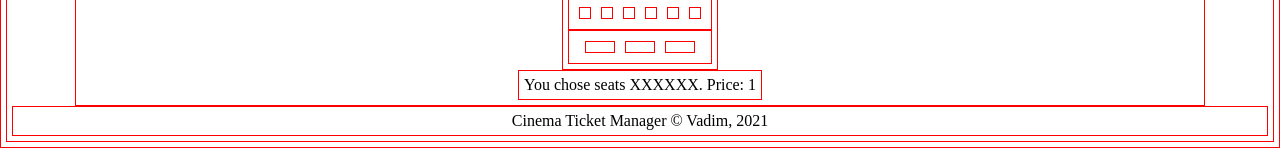
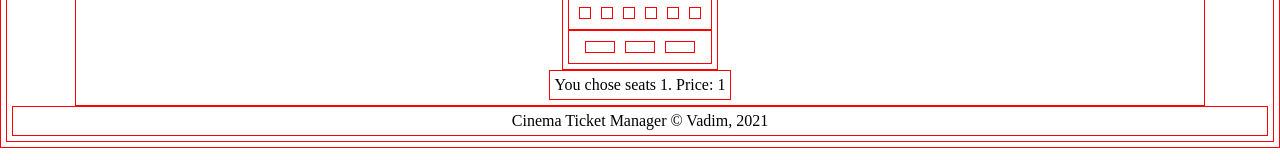
Before and after one commit to VadimRabeko/Cinema, a plain HTML site: page index.html in a window 1280 px wide. Both pictures are taken after a click on the element 584 px from the left and 153 px from the top of the page. Shown: the part 242-402 px from the top of the page. Drawn offline with Linux system fonts and the light colour scheme.

Commit message:
add minor changes

```diff
--- a/main.js
+++ b/main.js
@@ -3,7 +3,10 @@
 const buttonUSD = document.getElementById('button_usd');
 const buttonBYN = document.getElementById('button_byn');
 let price = 1;
+let priceCounter = 0;
 let switcher = false;
+let chosenArray = [];
+
 const seats = document.querySelectorAll('.seats_place');
 // const seatsPrice = document.
 
@@ -13,7 +16,7 @@ buttonUSD.addEventListener('click', () => {
 });
 buttonBYN.addEventListener('click', () => {
     if (switcher === false) {
-        price = price * 2.55;
+        price *= 2.55;
         switcher = true;
     }
 });
@@ -36,15 +39,13 @@ function chooseSeat() {
     removeInfoSeat(); // после оплаты аттрибут выбранный становится оплаченым
     event.target.setAttribute('status', 'chosen'); //добавить кнопку отменить выбор
     const selectDiv = document.getElementById('select');
-    const selectedDiv = document.createElement('div');
 
-    if (selectedDiv) {
-        selectedDiv.setAttribute('id', 'selected');
-        document.body.append(selectedDiv);
-        selectDiv.replaceWith(selectedDiv);
-    }
+    priceCounter += event.target.getAttribute('price') * price;
+    chosenArray.push(event.target.id);
 
-    selectedDiv.innerHTML = `You chose seats XXXXXX. Price: ${price}`; // добавить массив выбраных мест
+    selectDiv.innerHTML = `You chose seats ${[
+        chosenArray,
+    ]}. Price: ${priceCounter}`; // добавить массив выбраных мест // добавить кнопку подтвердить заказ
 }
 
 seats.forEach((item) => {
@@ -52,3 +53,5 @@ seats.forEach((item) => {
     item.addEventListener('mouseout', removeInfoSeat);
     item.addEventListener('click', chooseSeat);
 });
+
+// сделать объект в котором будут храниться цены всех выбранных мест и значение в этом объекте будет выводиться за вю цену либо каунтер
--- a/style.css
+++ b/style.css
@@ -89,10 +89,6 @@
     display: flex;
 }
 
-/* #selected {
-}
-*/
-
 #footer {
     display: flex;
     justify-content: center;
```
